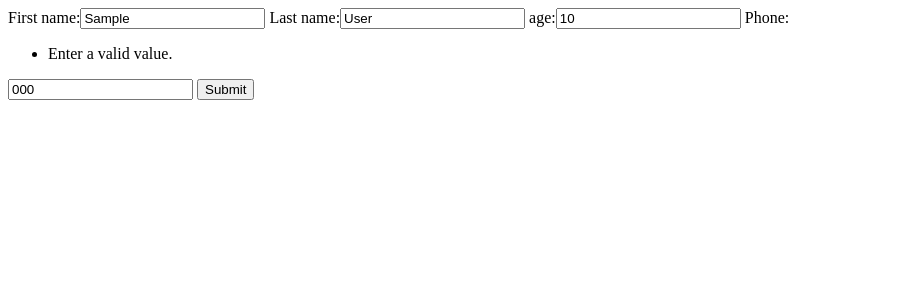
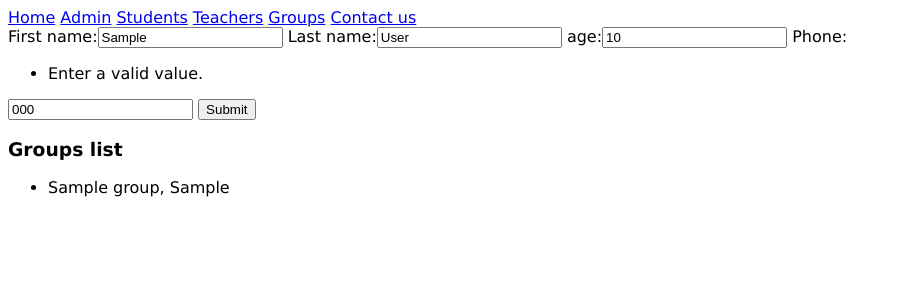
Before and after one commit to Sergey994/django_kalytskyi, a Django app: a page that uses students/templates/edit_student.html in a window 1280 px wide. Shown: the top 300 px of the page, without its empty margins (0-901 px from the left). Run offline with Django 3.2, Linux system fonts and the light colour scheme; tables that the repository leaves empty hold one stand-in row (values such as "Sample post"); parts of the project's set-up code (start-up, migrations or seed data) failed here and were passed over.

Commit message:
Changed modification forms

```diff
--- a/django_kalytskyi/settings.py
+++ b/django_kalytskyi/settings.py
@@ -40,7 +40,7 @@ INSTALLED_APPS = [
     'django.contrib.staticfiles',
     'students',
     'teachers',
-    'groups'
+    'groups',
 ]
 
 MIDDLEWARE = [
--- a/students/models.py
+++ b/students/models.py
@@ -6,7 +6,7 @@ class Student(models.Model):
     first_name = models.CharField(max_length=200)
     last_name = models.CharField(max_length=200)
     age = models.IntegerField(default=18)
-    phone = models.CharField(max_length=13, blank=True)
+    phone = models.CharField(max_length=13, blank=True, null=True)
 
     def __str__(self):
         return f'#{self.id}: {self.first_name} {self.last_name}, {self.age}'
--- a/students/templates/edit_student.html
+++ b/students/templates/edit_student.html
@@ -1,5 +1,22 @@
+{% extends "main.html" %}
+{% block head %}
+    {{ block.super }}
+    <style type="text/css">
+
+    </style>
+{% endblock %}
+{% block content %}
 <form action="{% url 'edit-student' student_id %}" method="post">
     {% csrf_token %}
     {{ form }}
     <input type="submit" value="Submit">
+        {% for group in groups %}
+    <h3>
+        Groups list
+    </h3>
+    <ul>
+        <li>{{ group }}</li>
+    </ul>
+    {% endfor %}
 </form>
+{% endblock %}
--- a/students/views.py
+++ b/students/views.py
@@ -63,9 +63,13 @@ def edit_student(request, student_id):
             return HttpResponseRedirect(reverse('view-students'))
     else:
         student = Student.objects.filter(id=student_id).first()
+        student_groups = student.group_set.all()
+        groups = []
+        for group in student_groups:
+            groups.append(group)
         form = StudentForm(model_to_dict(student))
 
-    return render(request, 'edit_student.html', {'form': form, 'student_id': student_id})
+    return render(request, 'edit_student.html', {'form': form, 'student_id': student_id, 'groups': groups})
 
 
 def delete_student(request, student_id):
--- a/teachers/views.py
+++ b/teachers/views.py
@@ -103,9 +103,13 @@ def edit_teacher(request, teacher_id):
             return HttpResponseRedirect(reverse('view-teachers'))
     else:
         teacher = Teacher.objects.filter(id=teacher_id).first()
+        teacher_groups = teacher.group_set.all()
+        groups = []
+        for group in teacher_groups:
+            groups.append(str(group))
         form = TeacherForm(model_to_dict(teacher))
 
-    return render(request, 'edit_teacher.html', {'form': form, 'teacher_id': teacher_id})
+    return render(request, 'edit_teacher.html', {'form': form, 'teacher_id': teacher_id, 'groups': groups})
 
 
 def delete_teacher(request, teacher_id):
```
Also changed, not shown: teachers/templates/edit_teacher.html (+8 -0 lines).
